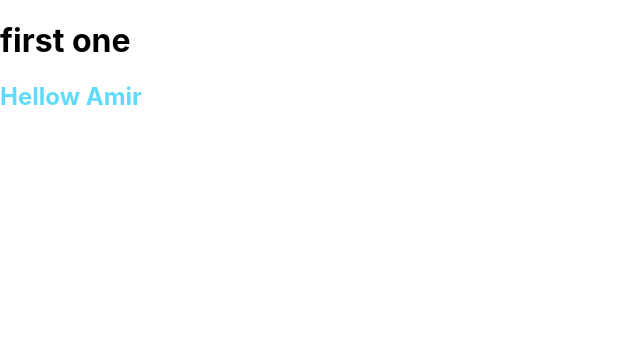
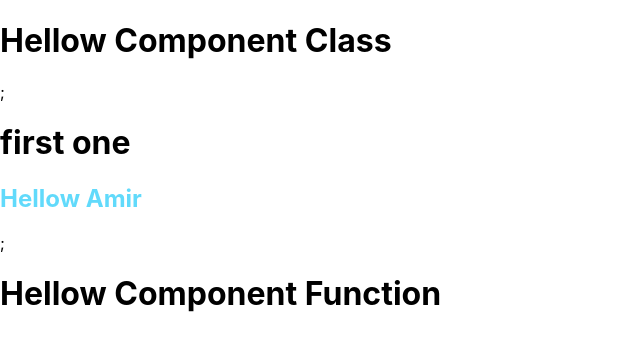
Before and after one commit to KhazaeiAmir110/help_front, a React (Create React App) app in the folder simple/first-app/: page / in a window 1280 px wide. Shown: the top 350 px of the page, without its empty margins (0-640 px from the left). Built offline with nearby package versions, Linux system fonts and the light colour scheme.

Commit message:
work with Component

```diff
--- a/simple/first-app/src/index.js
+++ b/simple/first-app/src/index.js
@@ -16,12 +16,31 @@ const element = (
     </div>
 );
 
+class TestClass extends React.Component{
+    render() {
+        return (
+            <>
+                <h1>Hellow Component Class</h1>;
+                {element};
+            </>
+        )
+    }
+}
+
+function TestFunction() {
+    return <h1>Hellow Component Function</h1>
+}
+
 const root = ReactDOM.createRoot(document.getElementById('root'));
 root.render(
   // <React.StrictMode>
   //   <App />
   // </React.StrictMode>
-    element
+  //   element,
+    <>
+        <TestClass />
+        <TestFunction />
+    </>
 );
 
 // If you want to start measuring performance in your app, pass a function
```
